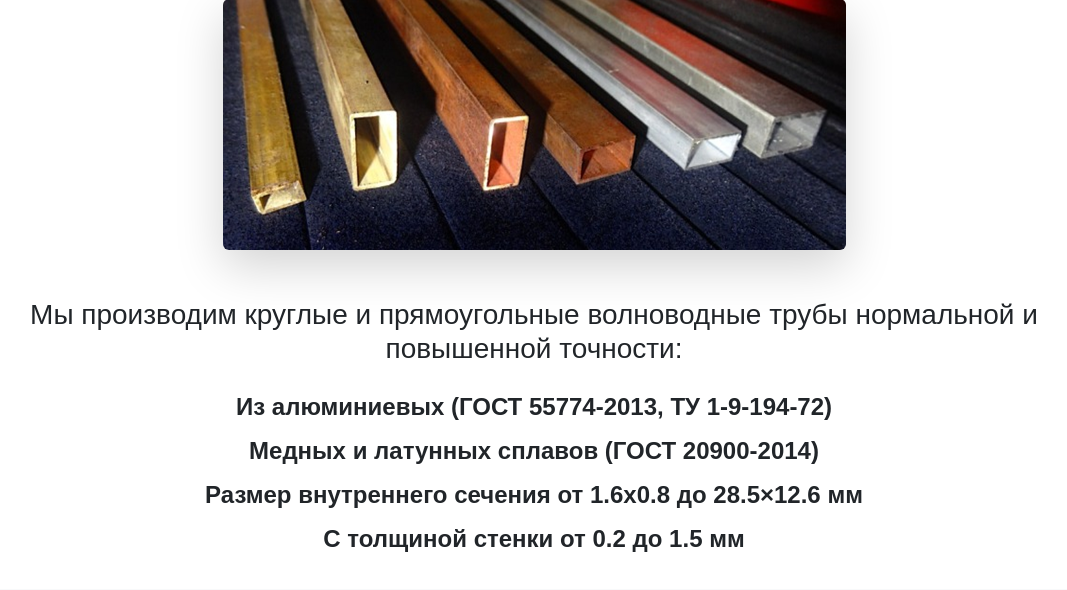
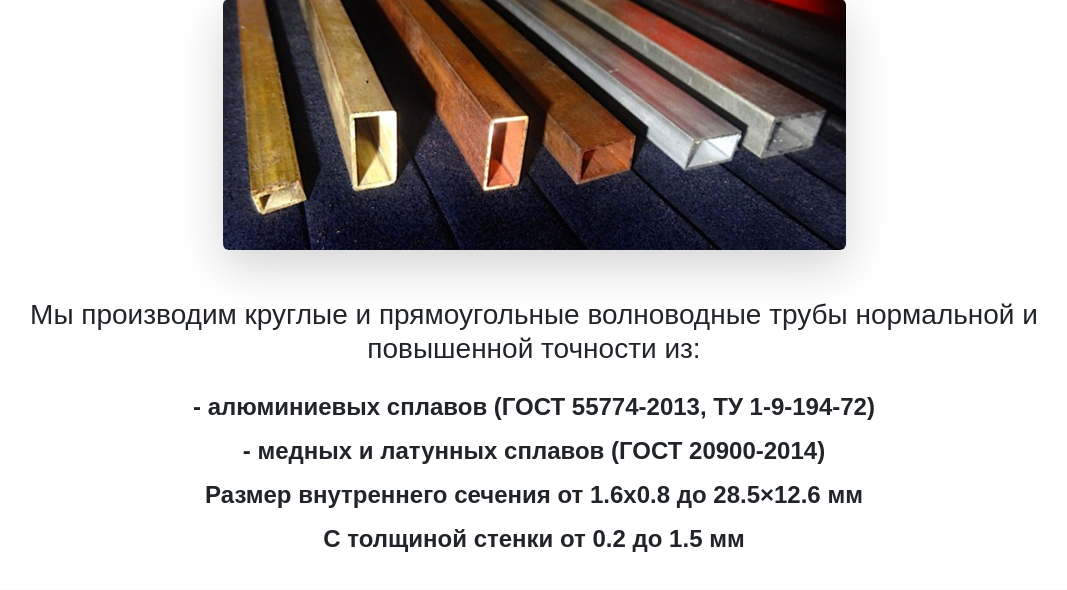
Before and after one commit to GloriusL/amplitudawave, a Flask app: page / in a window 1280 px wide. Shown: the part 1221-1811 px from the top of the page, without its empty margins (106-1173 px from the left). Run offline with Flask 3, Linux system fonts and the light colour scheme.

Commit message:
Обновил html

```diff
--- a/templates/index.html
+++ b/templates/index.html
@@ -146,9 +146,9 @@
 <!-- 🔹 Продукция -->
 <section class="py-4 text-center">
   <div class="container">
-    <h3 class="mb-4">Мы производим круглые и прямоугольные волноводные трубы нормальной и повышенной точности:</h3>
-    <p class="description-text mb-2"><strong>Из алюминиевых (ГОСТ 55774-2013, ТУ 1-9-194-72)</strong></p>
-    <p class="description-text mb-2"><strong>Медных и латунных сплавов (ГОСТ 20900-2014)</strong></p>
+    <h3 class="mb-4">Мы производим круглые и прямоугольные волноводные трубы нормальной и повышенной точности из:</h3>
+    <p class="description-text mb-2"><strong>- алюминиевых сплавов (ГОСТ 55774-2013, ТУ 1-9-194-72)</strong></p>
+    <p class="description-text mb-2"><strong>- медных и латунных сплавов (ГОСТ 20900-2014)</strong></p>
     <p class="description-text mb-2"><strong>Размер внутреннего сечения от 1.6х0.8 до 28.5×12.6 мм</strong></p>
     <p class="description-text mb-2"><strong>С толщиной стенки от 0.2 до 1.5 мм</strong></p>
   </div>
```
